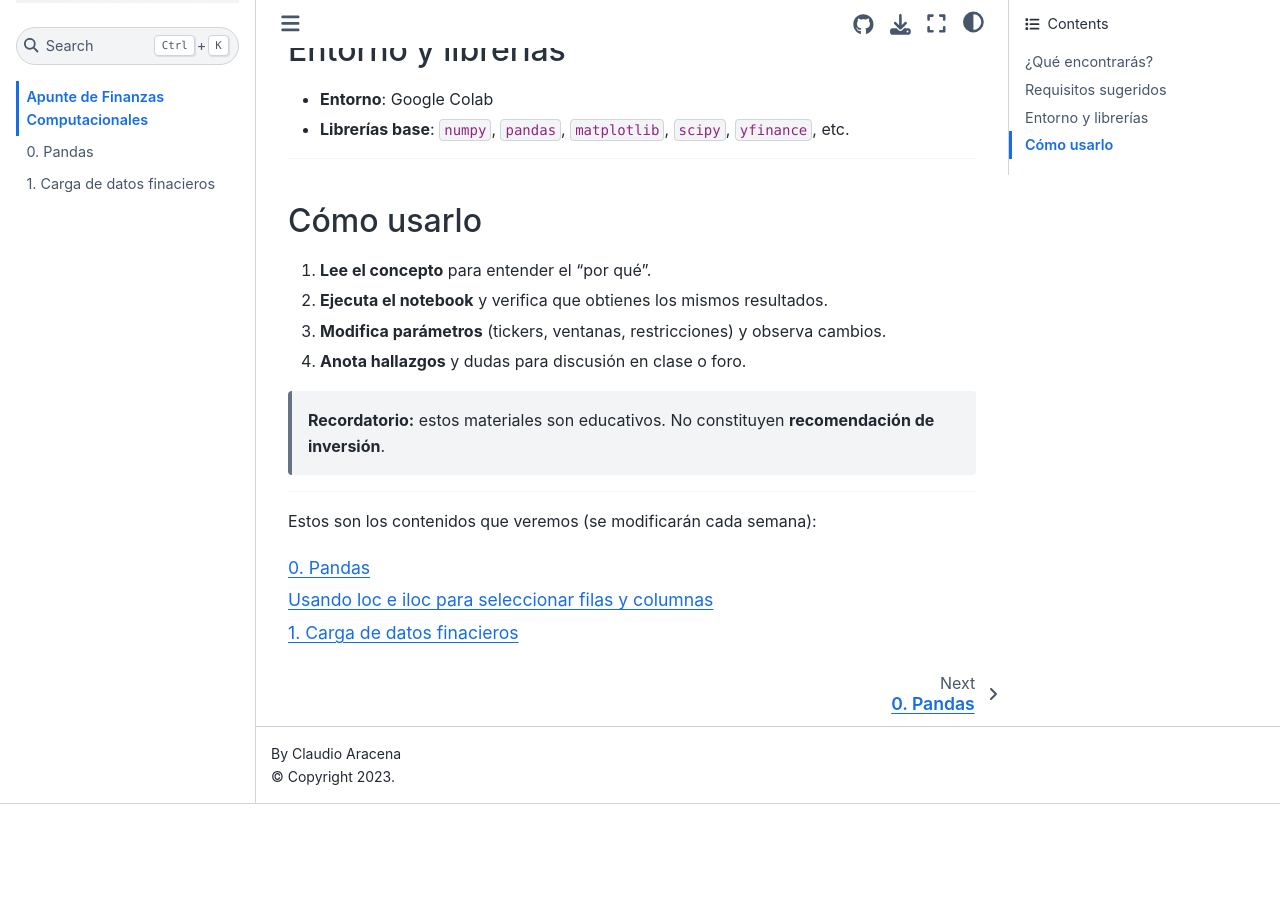
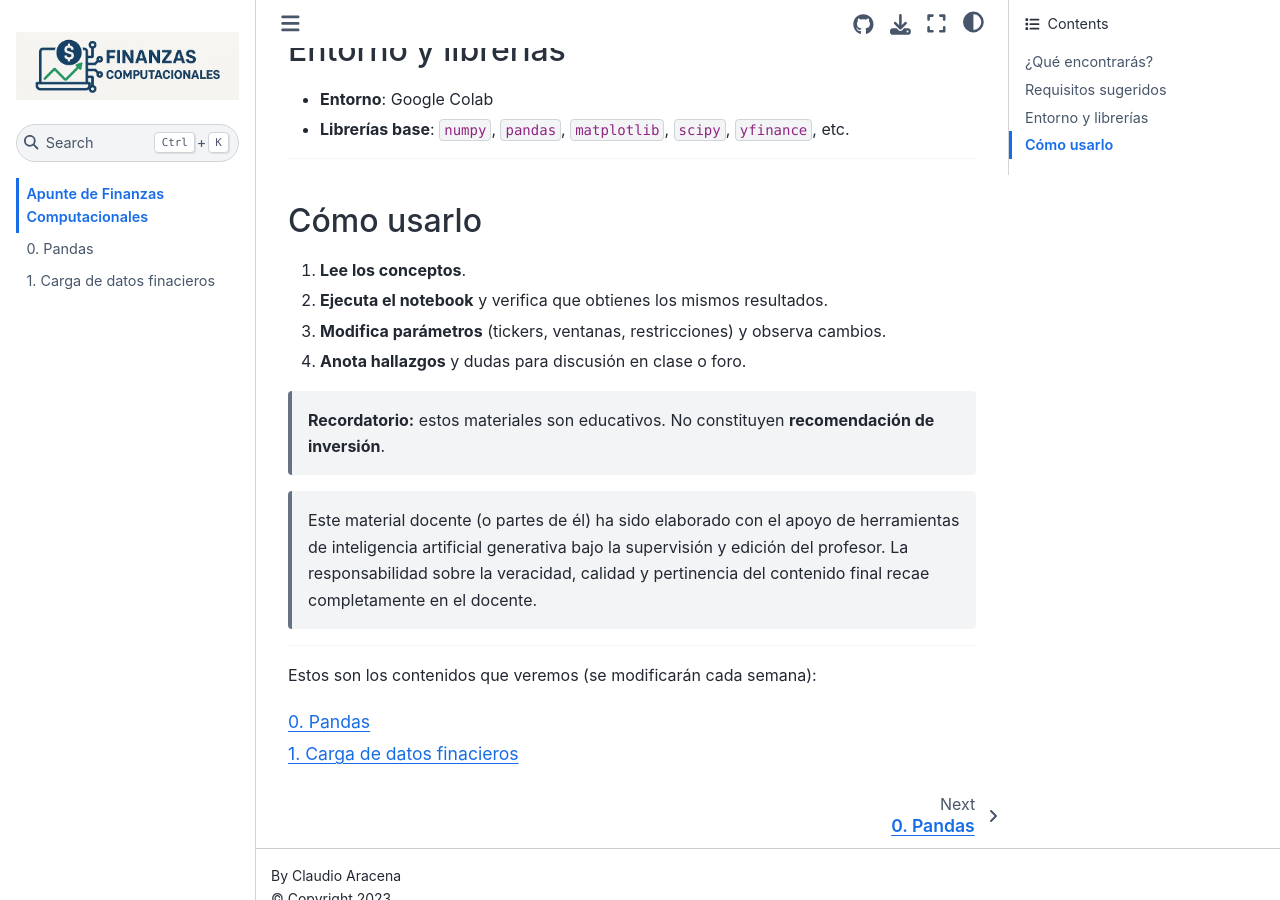
Before and after one commit to caracena/apunte-finanzas-computacionales, a Jupyter Book: the page built from intro.md, in a window 1280 px wide and 900 px high, scrolled down 766 px. Built offline with Jupyter Book 1.0.4 settings and Sphinx 7.4.7 and the Sphinx Book theme 1.1.4, drawn with Linux system fonts in a browser that asks for light colours; pages that are not in the unit, such as notebooks, are missing from menus; before the commit the page ends 1570 px from its top, so only the background shows below that.

Commit message:
add disclaimer

```diff
--- a/intro.md
+++ b/intro.md
@@ -26,12 +26,14 @@
 ---
 
 ## Cómo usarlo
-1. **Lee el concepto** para entender el “por qué”.
+1. **Lee los conceptos**.
 2. **Ejecuta el notebook** y verifica que obtienes los mismos resultados.
 3. **Modifica parámetros** (tickers, ventanas, restricciones) y observa cambios.
 4. **Anota hallazgos** y dudas para discusión en clase o foro.
 
 > **Recordatorio:** estos materiales son educativos. No constituyen **recomendación de inversión**.
+
+> Este material docente (o partes de él) ha sido elaborado con el apoyo de herramientas de inteligencia artificial generativa bajo la supervisión y edición del profesor. La responsabilidad sobre la veracidad, calidad y pertinencia del contenido final recae completamente en el docente.
 
 ---
 
```
Also changed, not shown: clase1-pandas.ipynb.
